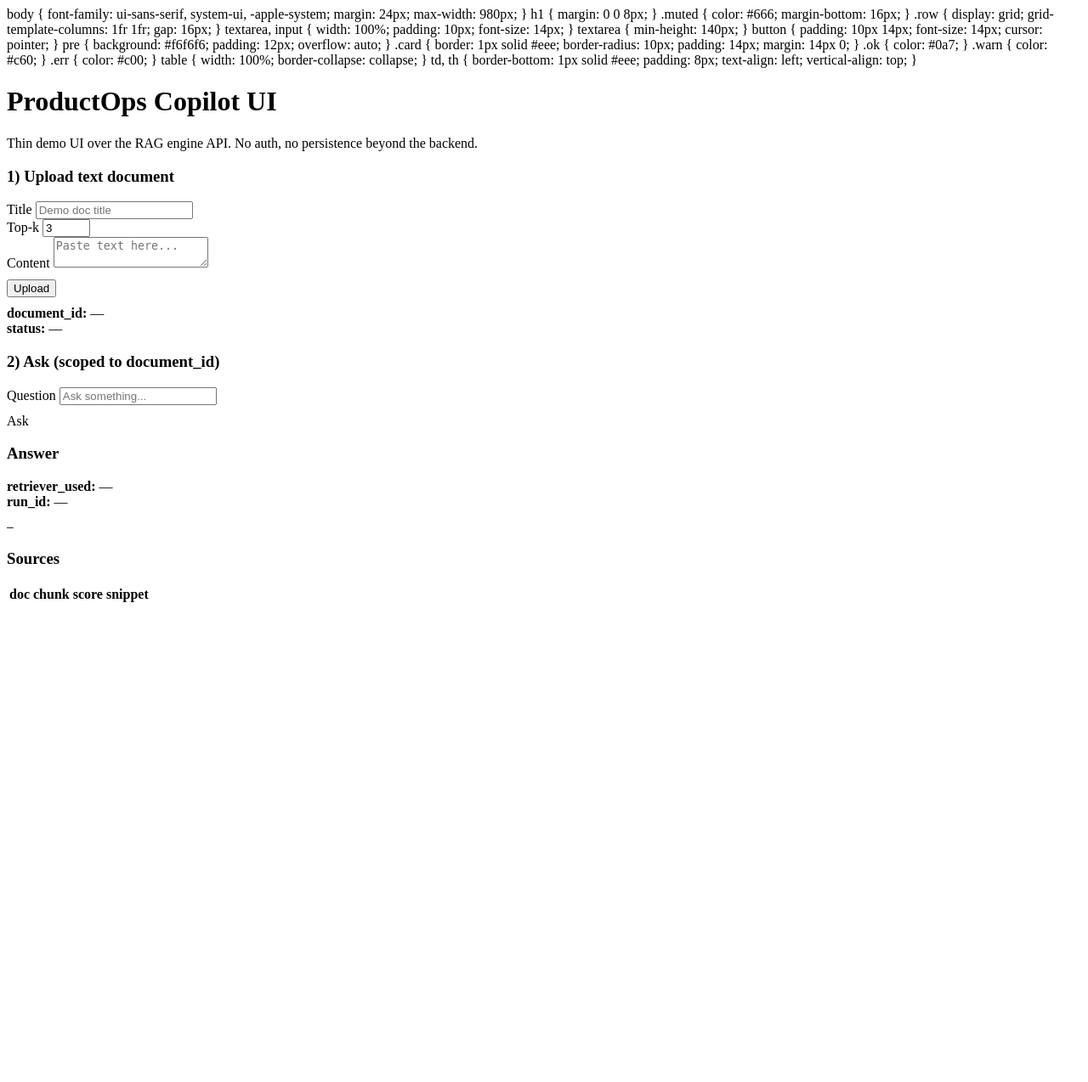
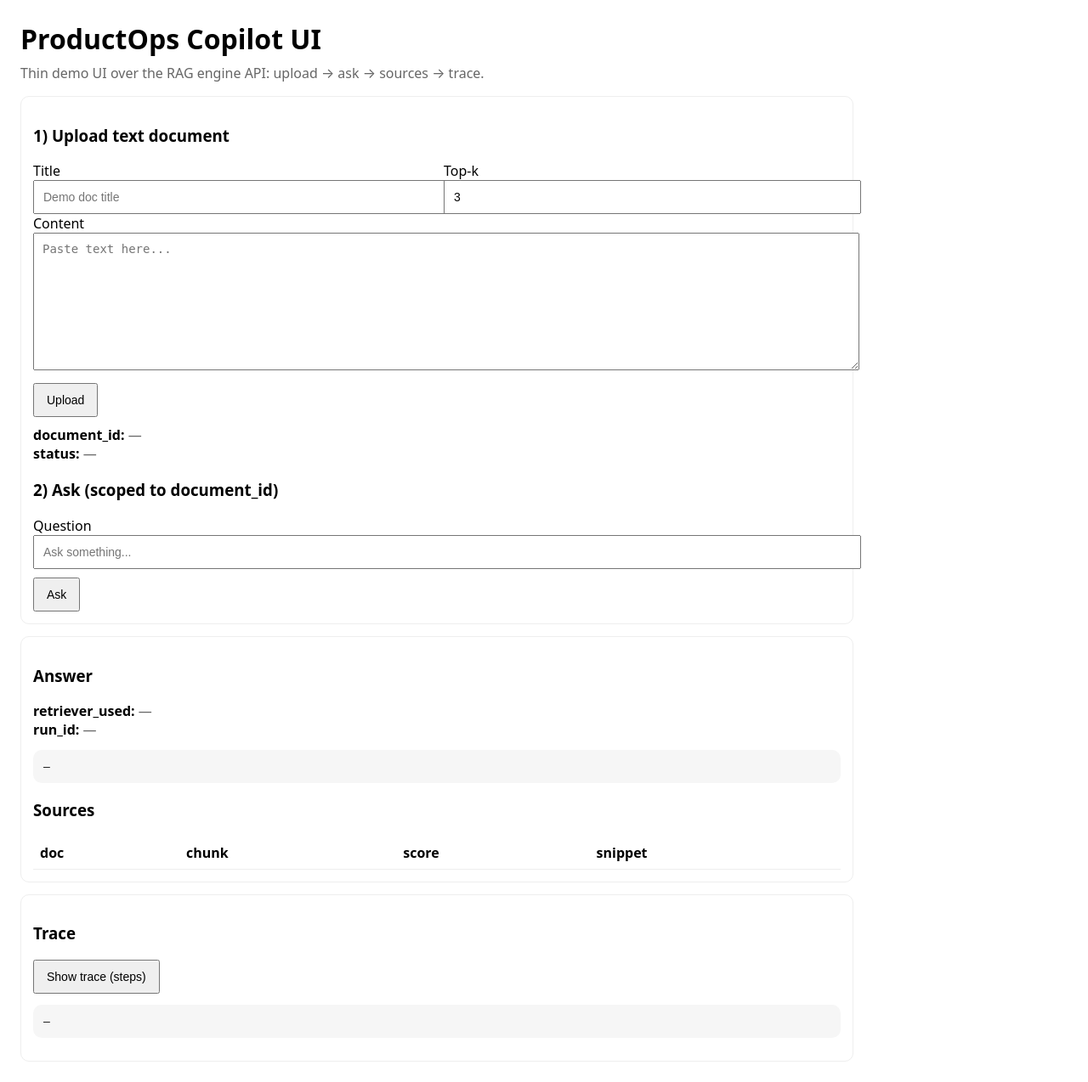
Before and after one commit to MrMilosRick/Productops-copilotAI, a Django app: page /ui/ in a window 1280 px wide. Shown: the whole page at 85% size. Before the commit the page ends 709 px from the top, so only its background shows below. Run offline with Django 5.2, Linux system fonts and the light colour scheme; lists and menus that the app fills with data are empty.

Commit message:
ui: thin demo page with trace viewer

```diff
--- a/backend/ui/templates/ui/index.html
+++ b/backend/ui/templates/ui/index.html
@@ -2,7 +2,9 @@
 <html>
 <head>
   <meta charset="utf-8" />
-  <meta>
+  <meta name="viewport" content="width=device-width, initial-scale=1" />
+  <title>ProductOps Copilot UI</title>
+  <style>
     body { font-family: ui-sans-serif, system-ui, -apple-system; margin: 24px; max-width: 980px; }
     h1 { margin: 0 0 8px; }
     .muted { color: #666; margin-bottom: 16px; }
@@ -10,10 +12,9 @@
     textarea, input { width: 100%; padding: 10px; font-size: 14px; }
     textarea { min-height: 140px; }
     button { padding: 10px 14px; font-size: 14px; cursor: pointer; }
-    pre { background: #f6f6f6; padding: 12px; overflow: auto; }
+    pre { background: #f6f6f6; padding: 12px; overflow: auto; border-radius: 10px; }
     .card { border: 1px solid #eee; border-radius: 10px; padding: 14px; margin: 14px 0; }
     .ok { color: #0a7; }
-    .warn { color: #c60; }
     .err { color: #c00; }
     table { width: 100%; border-collapse: collapse; }
     td, th { border-bottom: 1px solid #eee; padding: 8px; text-align: left; vertical-align: top; }
@@ -21,7 +22,7 @@
 </head>
 <body>
   <h1>ProductOps Copilot UI</h1>
-  <div class="muted">Thin demo UI over the RAG engine API. No auth, no persistence beyond the backend.</div>
+  <div class="muted">Thin demo UI over the RAG engine API: upload → ask → sources → trace.</div>
 
   <div class="card">
     <h3>1) Upload text document</h3>
@@ -45,14 +46,12 @@
       <div><b>document_id:</b> <span id="docId" class="muted">—</span></div>
       <div><b>status:</b> <span id="docStatus" class="muted">—</span></div>
     </div>
-  </div>
-
-  <div class="card">
+  </di class="card">
     <h3>2) Ask (scoped to document_id)</h3>
     <label>Question</label>
     <input id="question" placeholder="Ask something..." />
     <div style="margin-top:10px; display:flex; gap:10px; align-items:center;">
-      <buttd="btnAsk">Ask</button>
+      <button id="btnAsk">Ask</button>
       <span id="askStatus" class="muted"></span>
     </div>
   </div>
@@ -77,9 +76,17 @@
     </table>
   </div>
 
+  <div class="card">
+    <h3>Trace</h3>
+    <div style="display:flex; gap:10px; align-items:center;">
+      <button id="btnTrace">Show trace (steps)</button>
+      <span id="tatus" class="muted"></span>
+    </div>
+    <pre id="trace" style="white-space:pre-wrap;">—</pre>
+  </div>
+
 <script>
 const API = "/api";
-
 const el = (id) => document.getElementById(id);
 
 async function apiFetch(path, opts={}) {
@@ -90,13 +97,13 @@ async function apiFetch(path, opts={}) {
   const txt = await res.text();
   let data;
   try { data = JSON.parse(txt); } catch { data = { raw: txt }; }
-  if (!res.ok) throw new Error((data && data.detailON.stringify(data.detail) : txt);
+  if (!res.ok) throw new Error((data && data.detail) ? JSON.stringify(data.detail) : txt);
   return data;
 }
 
 async function pollDoc(docId) {
   for (let i=0;i<60;i++) {
-    const d = await apiFetch(`/kb/documents/${docId}/`, { method: "GET", headers: {} });
+    const d = await apiFetch("/kb/documents/" + docId + "/", { method: "GET", headers: {} });
     el("docStatus").textContent = d.status || "—";
     if ((d.status || "").toLowerCase() === "embedded") return d;
     await new Promise(r => setTimeout(r, 1000));
@@ -105,7 +112,7 @@ async function pollDoc(docId) {
 }
 
 function renderSources(sources) {
-  const tbody = el("sourcesTbl").querySelector("tbody");
+  const tbody = el("sourcesTbquerySelector("tbody");
   tbody.innerHTML = "";
   (sources || []).forEach(s => {
     const tr = document.createElement("tr");
@@ -121,7 +128,8 @@ function renderSources(sources) {
 
 el("btnUpload").addEventListener("click", async () => {
   el("uploadStatus").textContent = "uploading...";
-  el("uploadStatus").className = "muted"  try {
+  el("uploadStatus").className = "muted";
+  try {
     const title = el("title").value || ("UI Doc " + Date.now());
     const content = el("content").value || "Hello from UI.";
     const r = await apiFetch("/kb/upload_text/", {
@@ -132,7 +140,7 @@ el("btnUpload").addEventListener("click", async () => {
     el("docId").textContent = docId;
     el("docStatus").textContent = r.status || "uploaded";
     el("uploadStatus").textContent = "queued ✓ (waiting for embedded...)";
-    el("uploadStatus").className = "ok";
+    el("uploadStatus")lassName = "ok";
 
     await pollDoc(docId);
     el("uploadStatus").textContent = "embedded ✓";
@@ -148,9 +156,10 @@ el("btnAsk").addEventListener("click", async () => {
   el("askStatus").className = "muted";
   try {
     const docId = parseInt(el("docId").textContent, 10);
-    if (!docId) throw new Error("upload a document first (documid is empty)");
+    if (!docId) throw new Error("upload a document first (document_id is empty)");
     const question = el("question").value || "What is this document about?";
     const top_k = parseInt(el("topk").value || "3", 10);
+
     const r = await apiFetch("/ask/", {
       method: "POST",
       body: JSON.stringify({ question, retriever: "auto", top_k, document_id: docId }),
@@ -158,9 +167,12 @@ el("btnAsk").addEventListener("click", async () => {
 
     el("retrieverUsed").textContent = r.retriever_used || "—";
     el("runId").textContent = r.run_id || "—";
-    el("answer").textContent = r.answer || JSON.stringify(r, null, 2);
+    el("answer").textContent = r.answer || JSON.stringify(r, nul
+    renderSources(r.sources || []);
 
-    renderSources(r.sources || []);
+    el("trace").textContent = "—";
+    el("traceStatus").textContent = "";
+
     el("askStatus").textContent = "ok ✓";
     el("askStatus").className = "ok";
   } catch (e) {
@@ -168,6 +180,22 @@ el("btnAsk").addEventListener("click", async () => {
     el("askStatus").className = "err";
   }
 });
+
+el("btnTrace").addEventListener("click", async () => {
+  el("traceStatus").textContent = "loading...";
+  el("traceStatus").className = "muted";
+  try {
+    const runId = (el("runId").textContent || "").trim();
+    if (!runId || runId === "—") throw new Error("ask first (run_id is empty)");
+    const steps = await apiFetch("/runs/" + runId + "/steps/", { method: "GET", headers: {} });
+    el("trace").textContent = JSON.stringify(steps, null, 2);
+    el("traceStatus").textContent = "ok ✓";
+    el("traceStatus").className = "ok";
+  } catch (e) {
+    el("traceStatus").textContent = "error: " + e.message;
+    el("traceStatus").className = "err";
+  }
+});
 </script>
 </body>
 </html>
```
